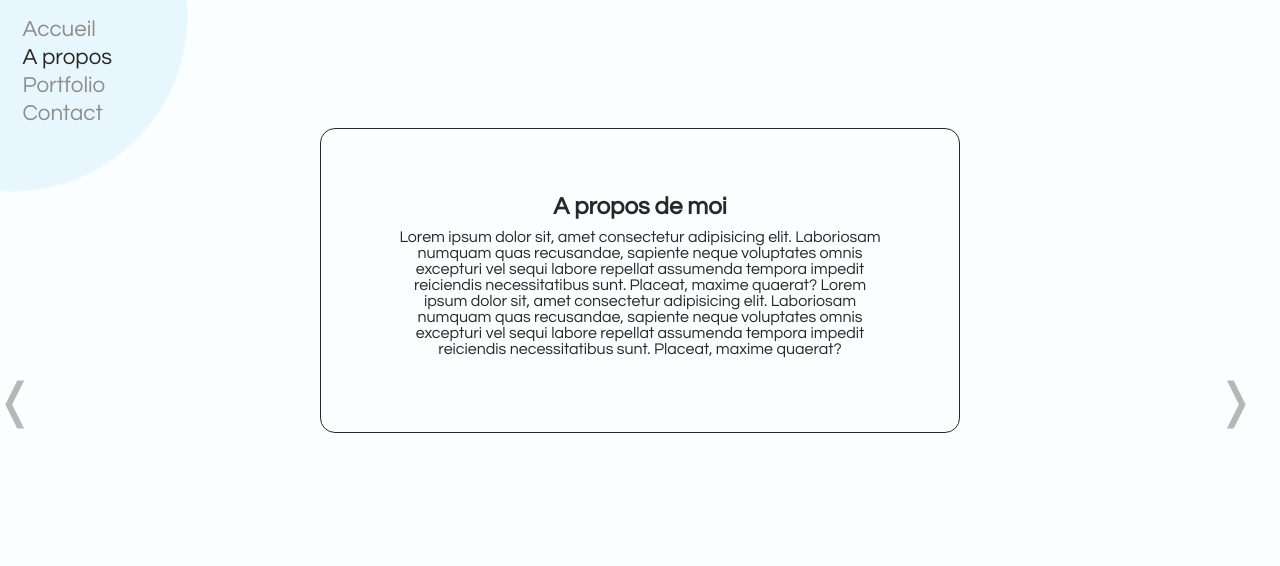
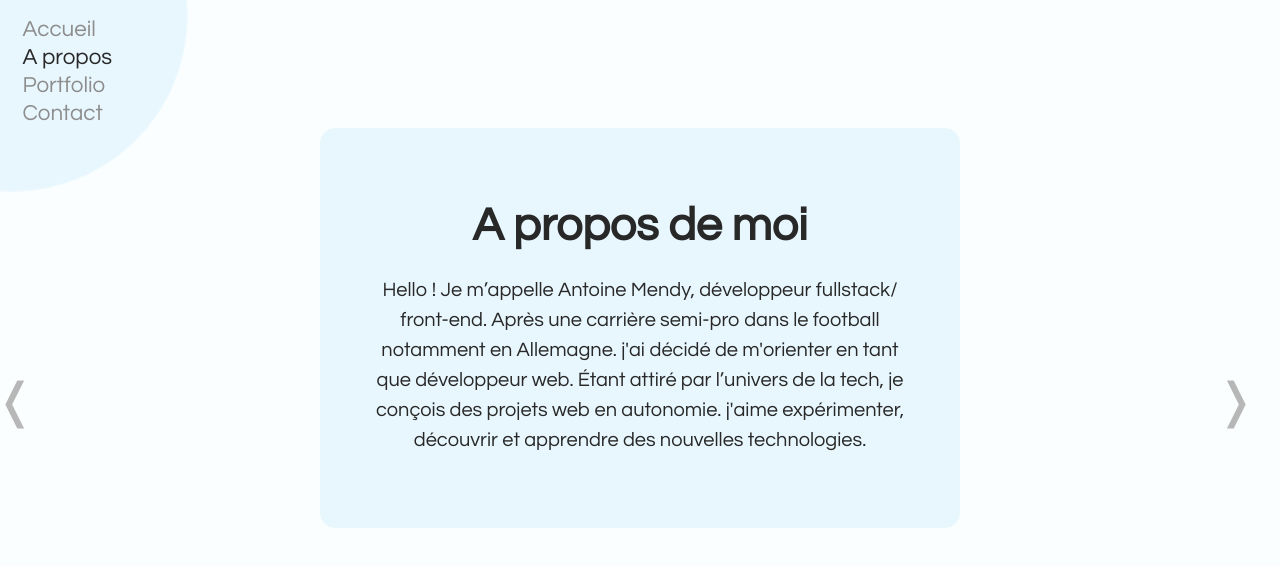
Before and after one commit to tonysnickers/portfolio, a React (Create React App) app: page /a-propos in a window 1280 px wide. Shown: the top 566 px of the page. Built offline with nearby package versions, Linux system fonts and the light colour scheme.

Commit message:
introduction in a-propos page done

```diff
--- a/src/pages/Apropos.js
+++ b/src/pages/Apropos.js
@@ -50,11 +50,11 @@ const Apropos = () => {
   }
 
   return (
-    <div >
+    <div>
       <Navigation />
 
       <motion.div
-        className="project-main"
+        className="project-main about"
         initial="initial"
         animate="visible"
         exit="exit"
@@ -62,18 +62,15 @@ const Apropos = () => {
         variants={variants}
       >
         <section className="a-propos">
-
-          <h1>A propos de moi</h1>
           <div className="about-card">
-            <p className='blocks'>
-              Lorem ipsum dolor sit, amet consectetur adipisicing elit.
-              Laboriosam numquam quas recusandae, sapiente neque voluptates
-              omnis excepturi vel sequi labore repellat assumenda tempora
-              impedit reiciendis necessitatibus sunt. Placeat, maxime quaerat?
-              Lorem ipsum dolor sit, amet consectetur adipisicing elit.
-              Laboriosam numquam quas recusandae, sapiente neque voluptates
-              omnis excepturi vel sequi labore repellat assumenda tempora
-              impedit reiciendis necessitatibus sunt. Placeat, maxime quaerat?
+            <h1>A propos de moi</h1>
+            <p className="blocks">
+              Hello ! Je m’appelle Antoine Mendy, développeur fullstack/ front-end.
+              Après une carrière semi-pro dans le football notamment en
+              Allemagne. j'ai décidé de m'orienter en tant que développeur web.
+              Étant attiré par l’univers de la tech, je conçois des projets web
+              en autonomie. j'aime expérimenter, découvrir et apprendre des
+              nouvelles technologies.
             </p>
           </div>
         </section>
@@ -90,7 +87,6 @@ const Apropos = () => {
         ></span>
       </motion.div>
       <Buttons left={'/'} right={'/project-1'} />
-
     </div>
   )
 }
--- a/src/style/pages/about.scss
+++ b/src/style/pages/about.scss
@@ -2,14 +2,35 @@
   text-align: center;
   margin: 10% auto;
   width: 50%;
-  border: 1px solid;
-  padding: 65px ;
+  border: 1px solid #E8F7FE;
+  padding: 35px ;
   border-radius: 15px;
   justify-content: center;
+  align-items: center;
+  display: flex;
+  height: 400px;
+  background-color: #E8F7FE;
+  transition: .5s;
+
 
   .about-card{
     text-align: center;
     justify-content: center;
     padding: 10px;
+
+    h1{
+      font-weight: bold;
+      font-size: 2.9rem;
+      margin-bottom: 25px;
+    }
+    p{
+      font-size: 20px;
+      line-height: 30px;
+    }
+  }
+
+  &:hover{
+    background-color: #b9e9ff;
+    transition: .5s;
   }
 }
```
